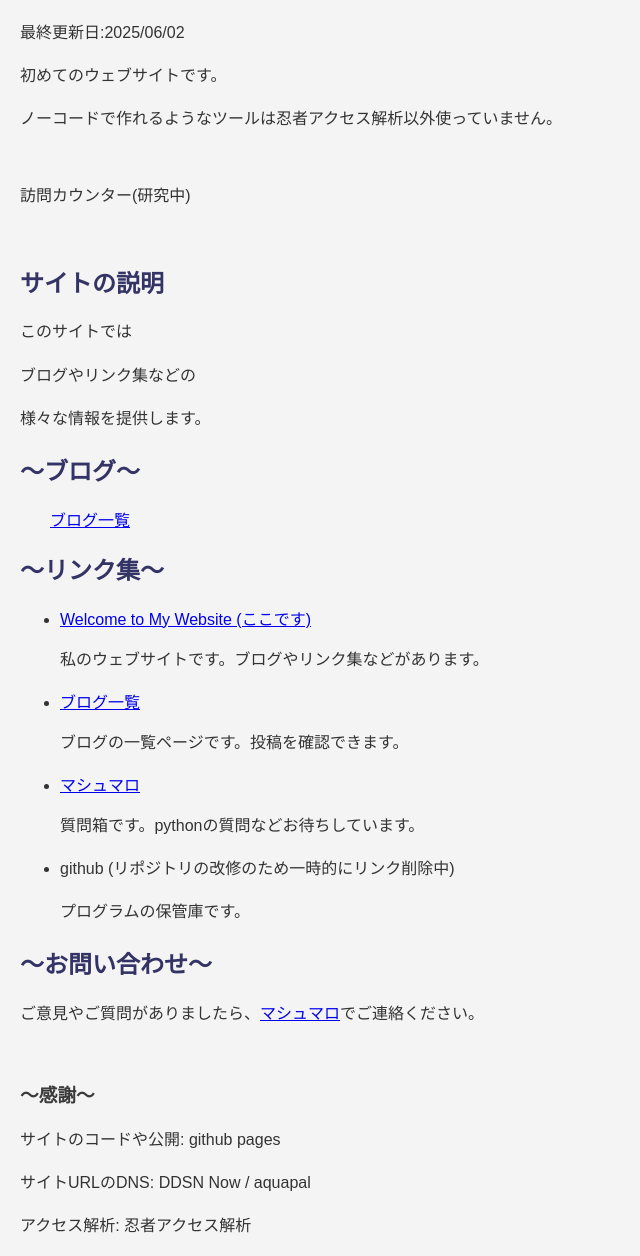
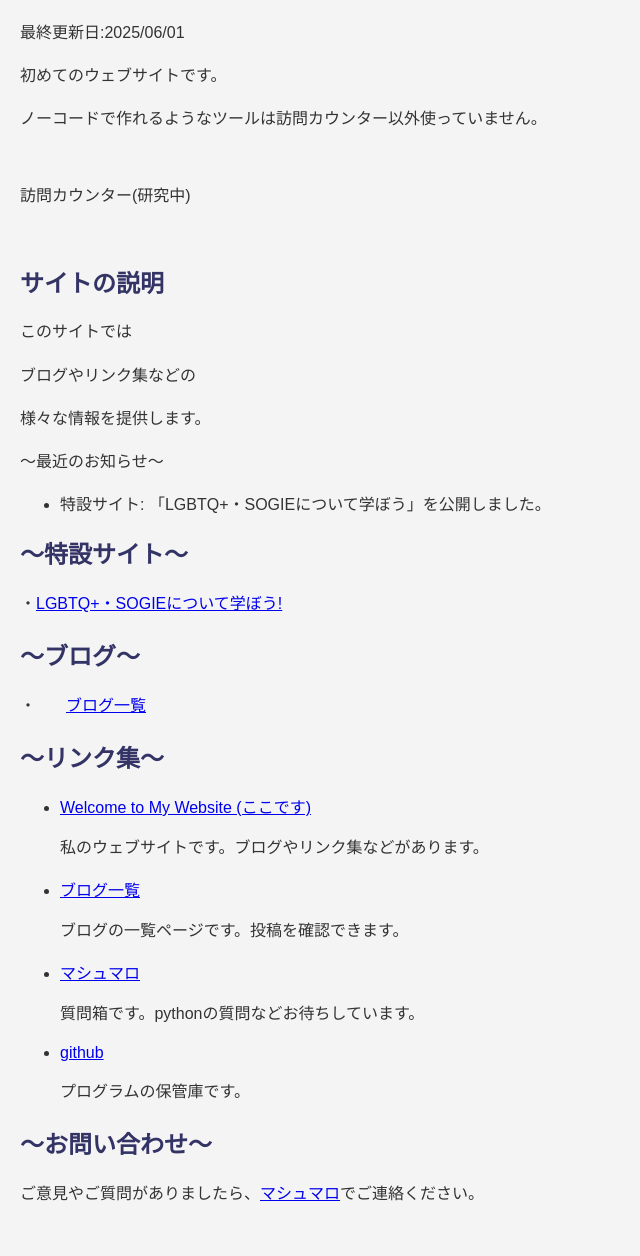
Before and after one commit to Rino-program/WtMWs, a plain HTML site: page index.html in a window 1280 px wide. Shown: the part 99-1355 px from the top of the page, without its empty margins (0-640 px from the left). Drawn offline with Linux system fonts and the light colour scheme.

Commit message:
Update index.html

```diff
--- a/index.html
+++ b/index.html
@@ -7,23 +7,12 @@
     <title>Welcome to My Website</title>
 </head>
 <body>
-    <!--shinobi1-->
-    <script type="text/javascript" src="https://xa.shinobi.jp/ufo/191994000"></script>
-    <noscript>
-        <a href="https://xa.shinobi.jp/bin/gg?191994000" target="_blank">
-            <img src="https://xa.shinobi.jp/bin/ll?191994000" style="border: 0;" alt="訪問カウンター">
-        </a>
-        <br>
-        <span style="font-size:9px; color: inherit;"></span>
-            <img style="margin:0;vertical-align:text-bottom;" src="https://img.shinobi.jp/tadaima/fj.gif" width="19" height="11" alt="">
-        </span>
-    </noscript>
-    <!--shinobi2-->
+    <!--shinobi1<script type="text/javascript" src="https://xa.shinobi.jp/ufo/191994000"></script><noscript><a href="https://xa.shinobi.jp/bin/gg?191994000" target="_blank"><img src="https://xa.shinobi.jp/bin/ll?191994000" style="border: 0;" alt="訪問カウンター"></a><br><span style="font-size:9px; color: inherit;"></span><img style="margin:0;vertical-align:text-bottom;" src="https://img.shinobi.jp/tadaima/fj.gif" width="19" height="11" alt=""></span></noscript>shinobi2-->
     <br>
     <h1>Welcome to My Website</h1>
-    <p>最終更新日:2025/06/02</p>
+    <p>最終更新日:2025/06/01</p>
     <p>初めてのウェブサイトです。</p>
-    <p>ノーコードで作れるようなツールは忍者アクセス解析以外使っていません。</p>
+    <p>ノーコードで作れるようなツールは訪問カウンター以外使っていません。</p>
     <br>
     <p>訪問カウンター(研究中)</p>
     <!--カウンタータグここから<table border="0" cellpadding="0" cellspacing="1" style="border:#CCCCCC 1px dotted;"><tr><td><table border="0" cellspacing="1" cellpadding="1"><tr><td valign="middle"><img src="https://smart-counter.net/images/today.gif"><a href="https://smart-counter.net/"><img src="https://smart-counter.net/tday-d64-f5-051/683bd0603e352/" alt="アクセスカウンター" border="0"></a></td><td valign="middle"><img src="https://smart-counter.net/images/yesterday.gif" alt=""><a href="https://smart-counter.net/"><img src="https://smart-counter.net/yday-d64-f5-051/683bd0603e352/" alt="アクセスカウンター" border="0"></a></td><td valign="middle"><img src="https://smart-counter.net/images/total.gif"><a href="https://smart-counter.net/"><img src="https://smart-counter.net/total-d64-f6-051/683bd0603e352/" alt="アクセスカウンター" border="0"></a></td></tr></table></td></tr></table>カウンタータグここまで-->
@@ -32,8 +21,14 @@
     <p>このサイトでは</p>
     <p>ブログやリンク集などの</p>
     <p>様々な情報を提供します。</p>
+    <p>〜最近のお知らせ〜</p>
+    <ul>
+        <li>特設サイト: 「LGBTQ+・SOGIEについて学ぼう」を公開しました。</li>
+    </ul>
+    <h2>〜特設サイト〜</h2>
+    <p>・<a href="./lgbtqsite/index.html">LGBTQ+・SOGIEについて学ぼう!</a></p>
     <h2>～ブログ～</h2>
-    <a style="margin-left: 30px;" href="./html/blog_list.html">ブログ一覧</a>
+    <p>・<a style="margin-left: 30px;" href="./html/blog_list.html">ブログ一覧</a></p>
     <h2>～リンク集～</h2>
     <ul>
         <li>
@@ -49,8 +44,7 @@
             <p>質問箱です。pythonの質問などお待ちしています。</p>
         </li>
         <li>
-            <p>github (リポジトリの改修のため一時的にリンク削除中)</p>
-            <!--<a href="https://github.com/Rino-program">github</a>-->
+            <a href="https://github.com/Rino-program">github</a>
             <p>プログラムの保管庫です。</p>
         </li>
     </ul>
@@ -60,7 +54,7 @@
     <h3>～感謝～</h3>
     <p>サイトのコードや公開: github pages</p>
     <p>サイトURLのDNS: DDSN Now / aquapal</p>
-    <p>アクセス解析: 忍者アクセス解析</p>
+    <p>アクセス解析: 忍者アクセス解析 (停止中)</p>
     <br>
     <footer>@Rinotti-Family</footer>
 </body>
```
